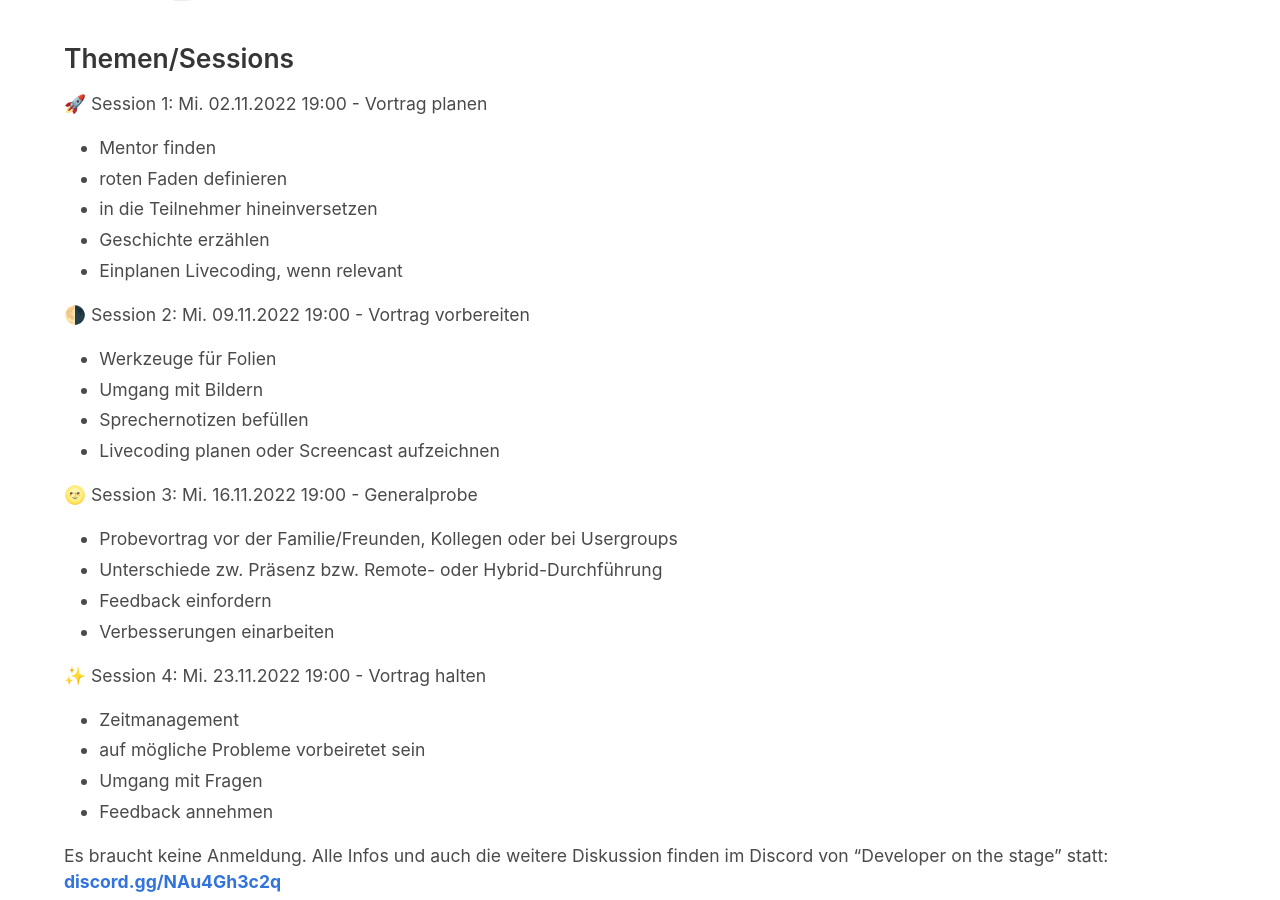
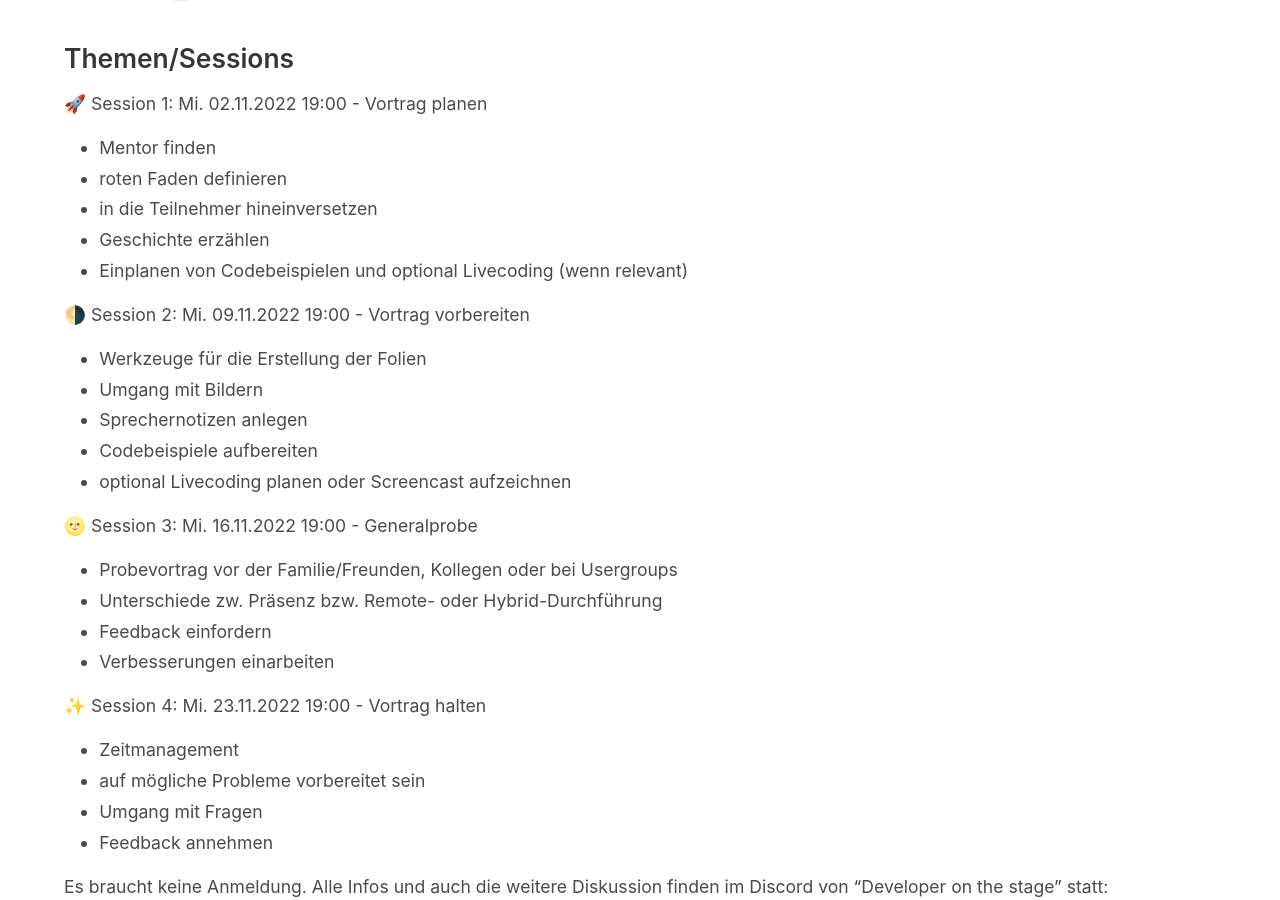
Before and after one commit to CyberLandConf/CyberLandConf.github.io, a Jekyll site: the page built from pages/events/2022-11-cyberland-next-generation.md, in a window 1280 px wide and 900 px high, scrolled down 1376 px. Built offline with Jekyll 4.4.1, drawn with Linux system fonts in a browser that asks for light colours.

Commit message:
small fixes for next generation series

```diff
--- a/pages/events/2022-11-cyberland-next-generation.md
+++ b/pages/events/2022-11-cyberland-next-generation.md
@@ -37,15 +37,16 @@ Diese Events sind die Fortsetzung diverser CyberLand Next Generation Veranstaltu
 - roten Faden definieren
 - in die Teilnehmer hineinversetzen
 - Geschichte erzählen
-- Einplanen Livecoding, wenn relevant
+- Einplanen von Codebeispielen und optional Livecoding (wenn relevant)
 
 🌗 Session 2: Mi. 09.11.2022 19:00 - Vortrag vorbereiten
-- Werkzeuge für Folien
+- Werkzeuge für die Erstellung der Folien
 - Umgang mit Bildern
-- Sprechernotizen befüllen
-- Livecoding planen oder Screencast aufzeichnen
+- Sprechernotizen anlegen
+- Codebeispiele aufbereiten
+- optional Livecoding planen oder Screencast aufzeichnen
 
-🌝 Session 3:  Mi. 16.11.2022 19:00 - Generalprobe
+🌝 Session 3: Mi. 16.11.2022 19:00 - Generalprobe
 - Probevortrag vor der Familie/Freunden, Kollegen oder bei Usergroups
 - Unterschiede zw. Präsenz bzw. Remote- oder Hybrid-Durchführung
 - Feedback einfordern
@@ -53,7 +54,7 @@ Diese Events sind die Fortsetzung diverser CyberLand Next Generation Veranstaltu
 
 ✨ Session 4: Mi. 23.11.2022 19:00 - Vortrag halten
 - Zeitmanagement
-- auf mögliche Probleme vorbeiretet sein
+- auf mögliche Probleme vorbereitet sein
 - Umgang mit Fragen
 - Feedback annehmen
 
```
